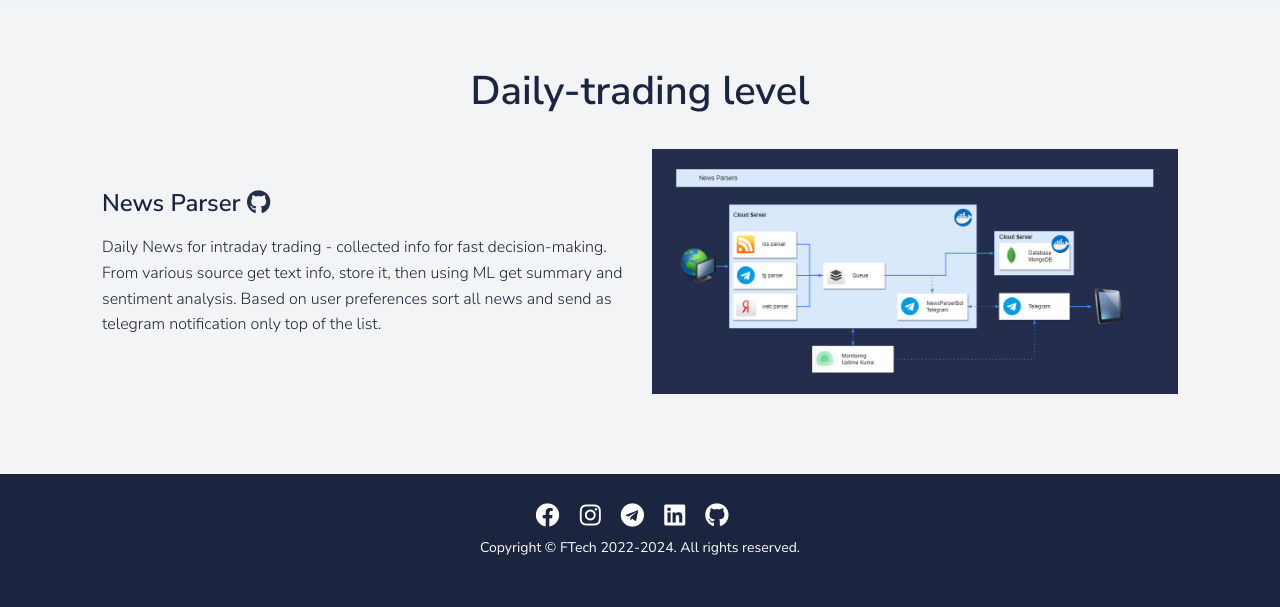
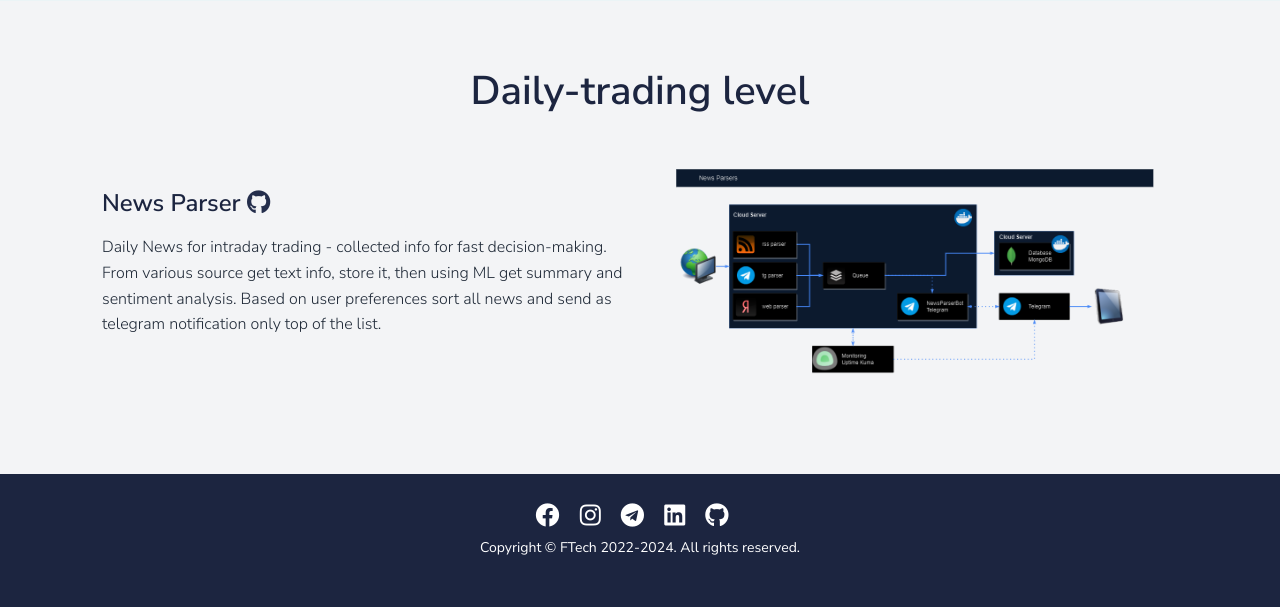
Before and after one commit to WhoKnowsWhoCares/Site-Flask, a Flask app: page /trade4me in a window 1280 px wide. Shown: the part 1309-1916 px from the top of the page. Run offline with Flask 2, Linux system fonts and the light colour scheme; some libraries are stand-ins or nearby versions.

Commit message:
remove background

```diff
--- a/app/templates/trade4me.html
+++ b/app/templates/trade4me.html
@@ -120,8 +120,8 @@ Read about project, maybe pick up a tip or two. Nothing too fancy.">
                 </p>
             </div>
             <div class="col-md-6 mb-3">
-                <div class="card-body bg-primary border-gray-300">
-                    <img src="../static/assets/images/trade4me/Architecture-NewsParser.png" class="card-img-top" alt="News Parser scheme">
+                <div class="card-body border-gray-300">
+                    <img src="../static/assets/images/trade4me/Architecture-NewsParser_dark.png" class="card-img-top" alt="News Parser scheme">
                 </div>
             </div>
         </div>
```
